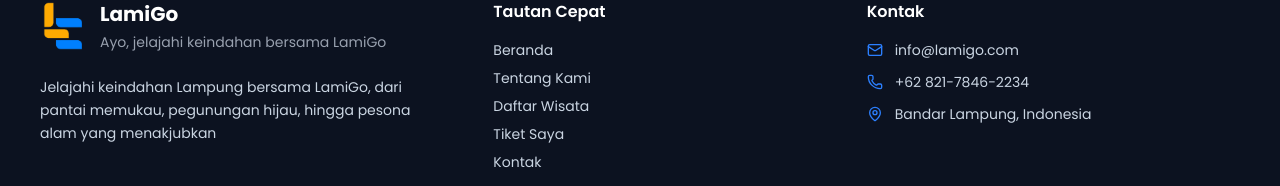
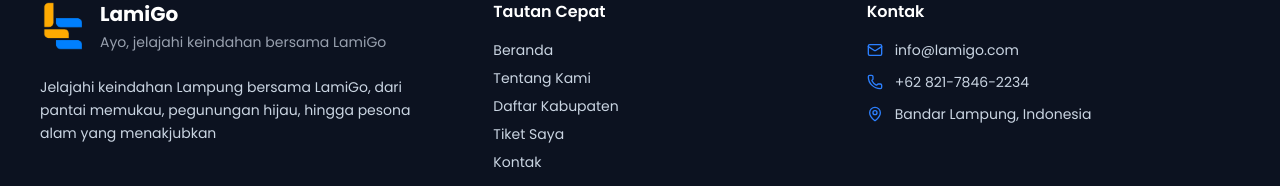
Before and after one commit to megustaSzy/project-web-mobile-api, a Next.js app in the folder web/: page / in a window 1280 px wide. Shown: the part 2944-3130 px from the top of the page. Built offline with nearby package versions, Linux system fonts and the light colour scheme; no server answers.

Commit message:
perbaikan sedikit

```diff
--- a/web/src/app/components/Footer.tsx
+++ b/web/src/app/components/Footer.tsx
@@ -53,10 +53,10 @@ export default function Footer() {
             </li>
             <li>
               <a
-                href="./wisata"
+                href="./tourlist"
                 className="hover:text-blue-500 transition-colors"
               >
-                Daftar Wisata
+                Daftar Kabupaten
               </a>
             </li>
             <li>
@@ -69,7 +69,7 @@ export default function Footer() {
             </li>
             <li>
               <a
-                href="./contact"
+                href="#kontak"
                 className="hover:text-blue-500 transition-colors"
               >
                 Kontak
@@ -79,7 +79,7 @@ export default function Footer() {
         </div>
 
         {/* Kontak */}
-        <div>
+        <div id="kontak">
           <h3 className="font-semibold mb-4 text-white">Kontak</h3>
           <ul className="space-y-3 text-slate-300 text-sm">
             <li className="flex items-center gap-3">
```
